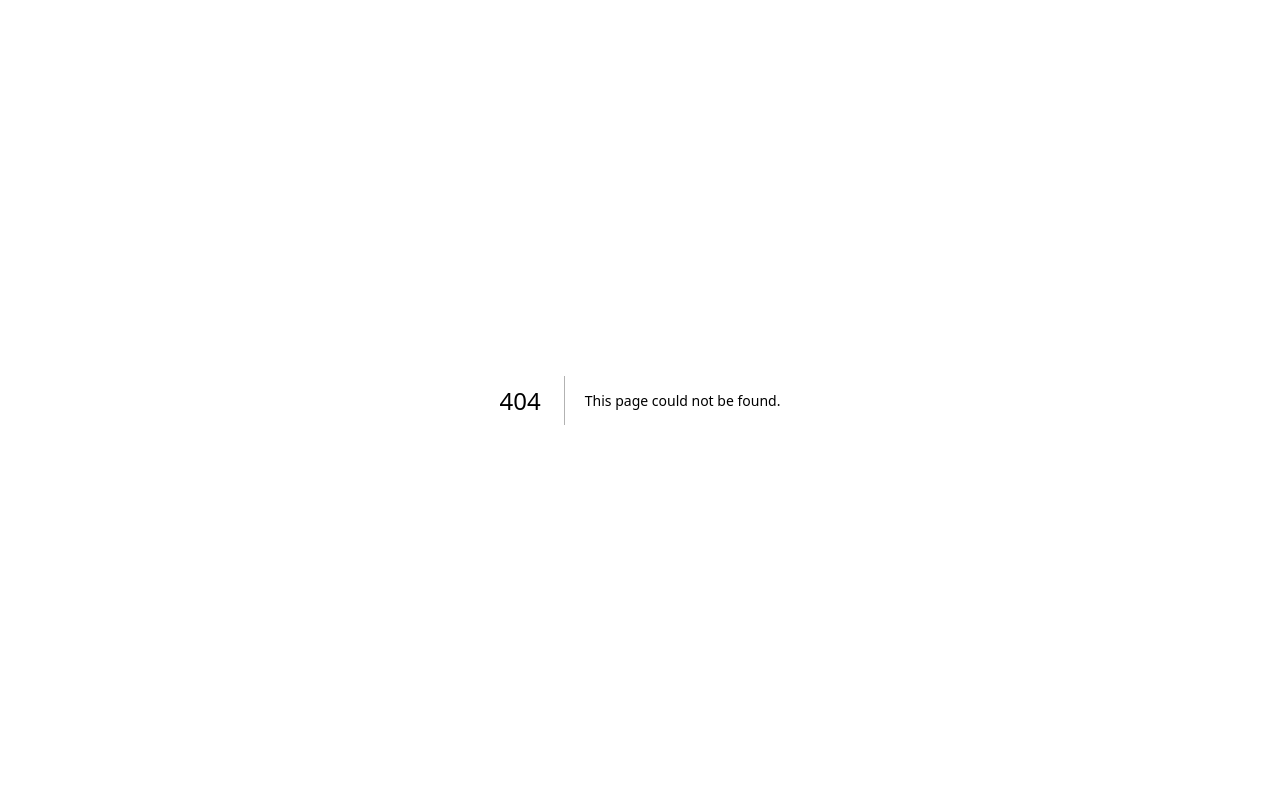
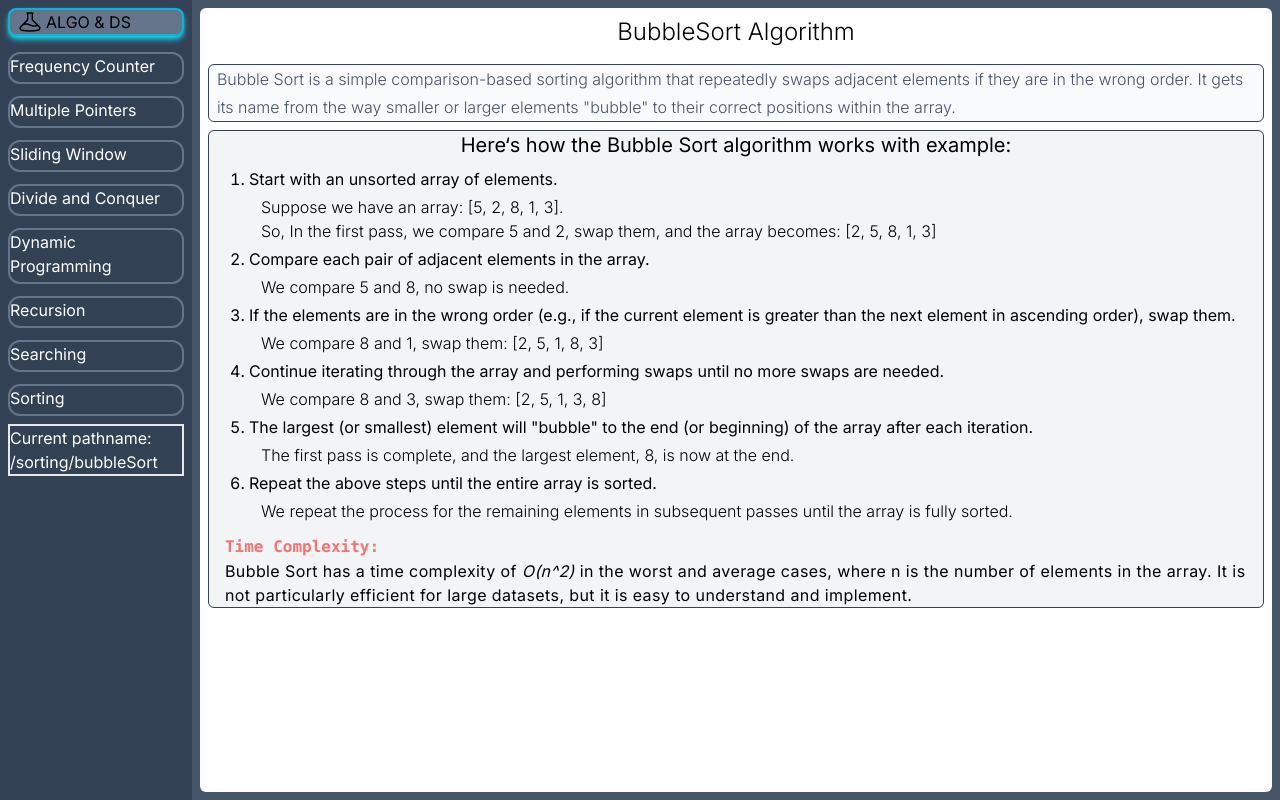
Before and after one commit to mehediasif/js-algorithms-and-data-structures, a Next.js app: page /sorting/bubbleSort in a window 1280 px wide. Before the commit this address had no page. Built offline with nearby package versions, Linux system fonts and the light colour scheme.

Commit message:
bubblesort

```diff
--- a/components/Sidebar.jsx
+++ b/components/Sidebar.jsx
@@ -26,7 +26,7 @@ export default function Navigation(){
             <Link href={'/recursion'} className={router === '/recursion' ? "activeNav" : "inactiveNav"}>Recursion</Link>
             <Link href={'/searching'} className={router === '/searching' ? "activeNav" : "inactiveNav"}>Searching</Link>
             <Link href={'/sorting'} className={router === '/sorting' ? "activeNav" : "inactiveNav"}>Sorting</Link>
-            <p className="items-end">Current pathname: {router}</p>
+            <p className="items-end border-2">Current pathname: {router}</p>
             </nav>
         </aside>
     );
--- a/components/SortingGrid.jsx
+++ b/components/SortingGrid.jsx
@@ -7,7 +7,7 @@ export default function SortingGrid(){
         <div className="mb-16 grid gap-2 text-center lg:mb-0 lg:grid-cols-4 lg:text-left">
 
         <Link
-          href={'/'}
+          href={'/sorting/bubbleSort'}
           className="gridItemsEach"
           rel="noopener noreferrer"
         >
--- a/src/app/globals.css
+++ b/src/app/globals.css
@@ -17,3 +17,6 @@
 .gridItemsEach{
   @apply rounded-lg border-2 px-5 py-4 transition-colors text-center hover:border-gray-300 hover:bg-gray-100 shadow-sm shadow-black;
 }
+.sortingItems{
+  @apply font-light text-slate-700/90 text-start leading-7;
+}
--- /dev/null
+++ b/src/app/sorting/bubbleSort/page.js
@@ -0,0 +1,56 @@
+'use client'
+
+import Layout from "../../../../components/Layout";
+import { Prism } from '@mantine/prism';
+
+export default function BubbleSort(){
+    return(<Layout>
+        <h1 className="text-2xl text-center font-light">BubbleSort Algorithm</h1>
+        <div className='cardForText'>
+        <h4 className="sortingItems">Bubble Sort is a simple comparison-based sorting algorithm that repeatedly swaps adjacent elements if they are in the wrong order. It gets its name from the way smaller or larger elements &quot;bubble&quot; to their correct positions within the array.</h4>
+        </div>
+
+        <div className="bg-gray-100 border rounded-md border-gray-700 mt-2 px-4 mb-2">
+
+        <h3 className="text-xl text-center">Here&lsquo;s how the Bubble Sort algorithm works with example:</h3>
+        <ul className="list-decimal p-2 ml-4">
+            <li><p>
+            Start with an unsorted array of elements.
+            <p className="p-1 ml-2 font-light">Suppose we have an array: [5, 2, 8, 1, 3].<br />So, In the first pass, we compare 5 and 2, swap them, and the array becomes: [2, 5, 8, 1, 3]</p>
+            </p></li>
+
+            <li><p>
+            Compare each pair of adjacent elements in the array.
+            </p>
+            <p className="p-1 ml-2 font-light">We compare 5 and 8, no swap is needed.</p>
+            </li>
+
+            <li><p>
+            If the elements are in the wrong order (e.g., if the current element is greater than the next element in ascending order), swap them.
+            </p>
+            <p className="p-1 ml-2 font-light">We compare 8 and 1, swap them: [2, 5, 1, 8, 3]</p>
+            </li>
+
+            <li><p>
+            Continue iterating through the array and performing swaps until no more swaps are needed.
+            </p>
+            <p className="p-1 ml-2 font-light">We compare 8 and 3, swap them: [2, 5, 1, 3, 8]</p>
+            </li>
+
+            <li><p>
+            The largest (or smallest) element will &quot;bubble&quot; to the end (or beginning) of the array after each iteration.
+            </p>
+            <p className="p-1 ml-2 font-light">The first pass is complete, and the largest element, 8, is now at the end.</p>
+            </li>
+
+            <li><p>
+            Repeat the above steps until the entire array is sorted.
+            </p>
+            <p className="p-1 ml-2 font-light">We repeat the process for the remaining elements in subsequent passes until the array is fully sorted.</p>
+            </li>
+        </ul>
+        <h3 className="questionHighlight">Time Complexity:</h3>
+        <p className="tracking-wide">Bubble Sort has a time complexity of <i>O(n^2)</i> in the worst and average cases, where n is the number of elements in the array. It is not particularly efficient for large datasets, but it is easy to understand and implement.</p>
+        </div>
+        </Layout>)
+}
--- a/src/app/sorting/page.js
+++ b/src/app/sorting/page.js
@@ -1,7 +1,6 @@
 'use client'
 import Layout from "../../../components/Layout";
 import SortingGrid from "../../../components/SortingGrid";
-import { Prism } from '@mantine/prism';
 
 export default function SortingAlgos(){
     return(
@@ -10,7 +9,7 @@ export default function SortingAlgos(){
         <div className='cardForText'>
         <h4 className="questionHighlight"><i>Question:</i> What is Sorting Basically?</h4>
         <p className="bg-gray-50 leading-6 text-start text-blue-800 mt-2">
-        <b>Sorting</b> Sorting is the process of rearranging items in a collection (such as an array/tree) so that the items inside the collection are in some kind of order.For example,
+        <b>Sorting</b> is the process of rearranging items in a collection (such as an array/tree) so that the items inside the collection are in some kind of order.For example,
         <ul className="list-disc p-2 ml-4">
         <li>Sorting Numbers from Largest to smallest</li>
         <li>Sorting Names Alphabetically</li>
```
